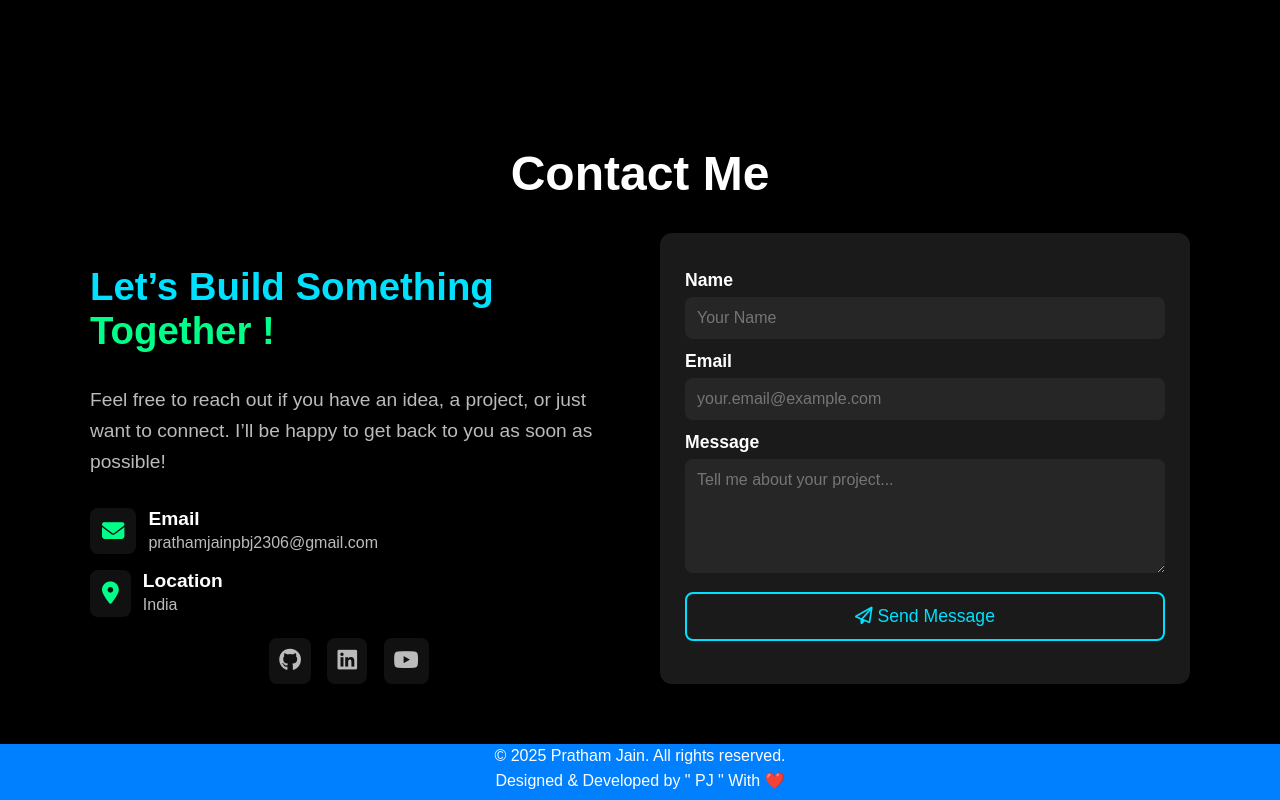
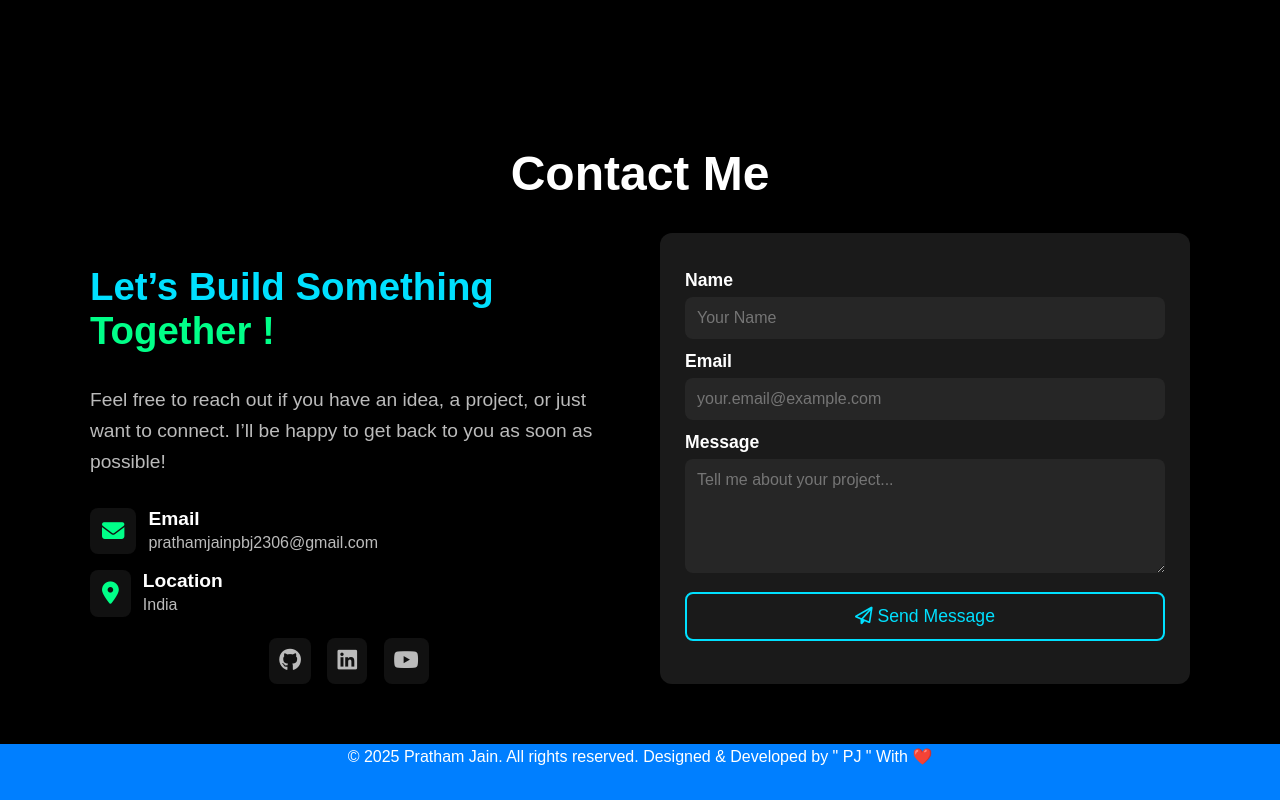
Before and after one commit to ImFocused/PJ_Portfolio, a plain HTML site: page index.html in a window 1280 px wide. Shown: the part 5896-6696 px from the top of the page. Drawn offline with Linux system fonts and the light colour scheme; a web font is replaced by a local one.

Commit message:
Update index.html
updated html for footer

```diff
--- a/index.html
+++ b/index.html
@@ -440,8 +440,8 @@
   </section>
 </body>
 <footer>
-    <p id="footer1">© 2025 Pratham Jain. All rights reserved.</p>
-    <p id="footer2">Designed & Developed by " PJ " With ❤️ </p>
+    <p id="footer1" id="footer2">© 2025 Pratham Jain. All rights reserved. Designed & Developed by " PJ " With ❤️ </p>
+
 </footer>
 
 
```
